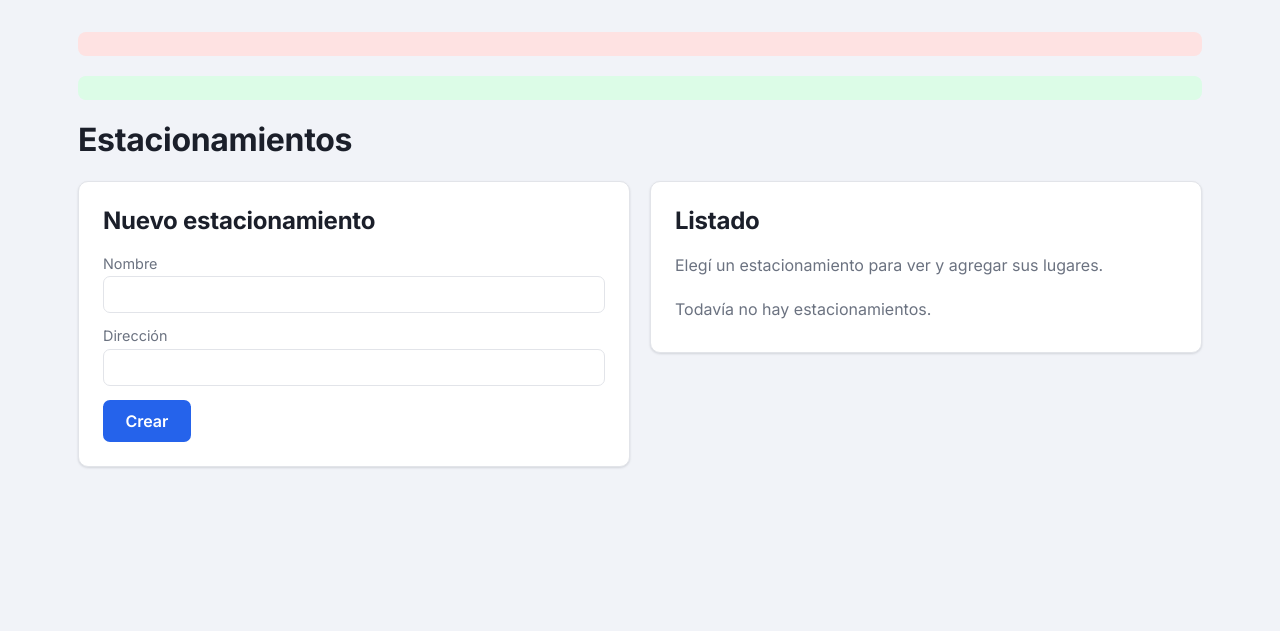
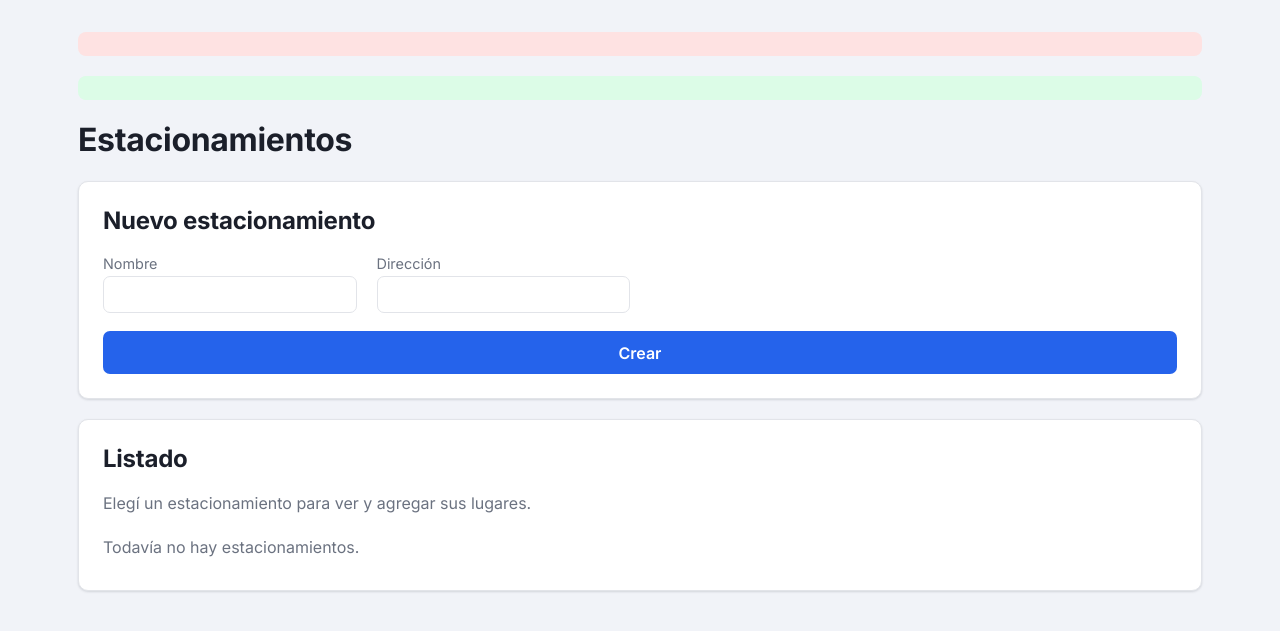
Before and after one commit to ruizmarselo94-wq/parkya, a PHP site: template src/views/lots/index.php in a window 1280 px wide. Shown: the part 103-734 px from the top of the page. Run offline with PHP 8.4, Linux system fonts and the light colour scheme; the template is opened without the code that fills it, so the values that code supplies are empty.

Commit message:
Alinea las acciones CRUD, empareja alturas de card y agrega favicon
- Editar/Eliminar en .plain-list quedaban en distinta posición horizontal
  según el largo del nombre/dirección de cada fila; ahora van fijos al
  borde derecho (margin-left: auto), como ya pasaba en las tablas.
- Estacionamientos y Tarifas pasan de grid 2 columnas (formulario angosto
  + lista/tabla dinámica, alturas descoordinadas) a .stack: mismo patrón
  ya usado en Usuarios, formulario con class="fields" para aprovechar el
  ancho completo en vez de una tarjeta angosta fija.
- Favicon propio (cuadrado azul "P", mismo estilo que el logo del navbar)
  en vez del ícono genérico del navegador en la pestaña.

```diff
--- a/src/assets/css/style.css
+++ b/src/assets/css/style.css
@@ -427,6 +427,11 @@ button:hover { background: var(--primary-dark); }
 .plain-list-active { background: var(--primary-light); border-radius: 6px; }
 .plain-list-active a { font-weight: 700; }
 
+/* Las acciones siempre van pegadas al borde derecho, no importa cuánto
+   texto tenga cada fila antes (evita que "Editar/Eliminar" quede en una
+   posición distinta por fila) */
+.plain-list .row-actions { margin-left: auto; }
+
 .muted { color: var(--muted); }
 
 .badge {
--- a/src/views/layout/header.php
+++ b/src/views/layout/header.php
@@ -9,6 +9,7 @@ $navClass = static fn (string $page): string => $page === $currentPage ? 'active
     <meta charset="UTF-8">
     <meta name="viewport" content="width=device-width, initial-scale=1.0">
     <title><?= isset($title) ? e($title) . ' · ParkYa' : 'ParkYa' ?></title>
+    <link rel="icon" type="image/svg+xml" href="/assets/favicon.svg">
     <link rel="preconnect" href="https://fonts.googleapis.com">
     <link rel="preconnect" href="https://fonts.gstatic.com" crossorigin>
     <link href="https://fonts.googleapis.com/css2?family=Inter:wght@400;500;600;700;800&display=swap" rel="stylesheet">
--- a/src/views/lots/index.php
+++ b/src/views/lots/index.php
@@ -1,9 +1,9 @@
 <h1>Estacionamientos</h1>
 
-<div class="grid">
+<div class="stack">
     <div class="card">
         <h2><?= $editLot ? 'Editar estacionamiento' : 'Nuevo estacionamiento' ?></h2>
-        <form method="post">
+        <form method="post" class="fields">
             <?php if ($editLot): ?>
                 <input type="hidden" name="action" value="update_lot">
                 <input type="hidden" name="id" value="<?= (int) $editLot['id'] ?>">
@@ -62,10 +62,10 @@ $spaceStatuses = ['available' => 'Disponible', 'reserved' => 'Reservado', 'out_o
 
 <?php if ($selectedLot): ?>
     <h2>Lugares de <?= e($selectedLot['name']) ?></h2>
-    <div class="grid">
+    <div class="stack">
         <div class="card">
             <h3><?= $editSpace ? 'Editar lugar' : 'Nuevo lugar' ?></h3>
-            <form method="post">
+            <form method="post" class="fields">
                 <input type="hidden" name="lot_id" value="<?= $selectedLotId ?>">
                 <?php if ($editSpace): ?>
                     <input type="hidden" name="action" value="update_space">
--- a/src/views/rates/index.php
+++ b/src/views/rates/index.php
@@ -14,10 +14,10 @@
 
 <?php $rateTypes = ['hourly' => 'Por hora', 'daily' => 'Por día', 'monthly' => 'Mensual']; ?>
 
-<div class="grid">
+<div class="stack">
     <div class="card">
         <h2><?= $editRate ? 'Editar tarifa' : 'Nueva tarifa' ?></h2>
-        <form method="post">
+        <form method="post" class="fields">
             <input type="hidden" name="lot_id" value="<?= $selectedLotId ?>">
             <?php if ($editRate): ?>
                 <input type="hidden" name="action" value="update">
```
Also changed, not shown: src/assets/favicon.svg (added).
